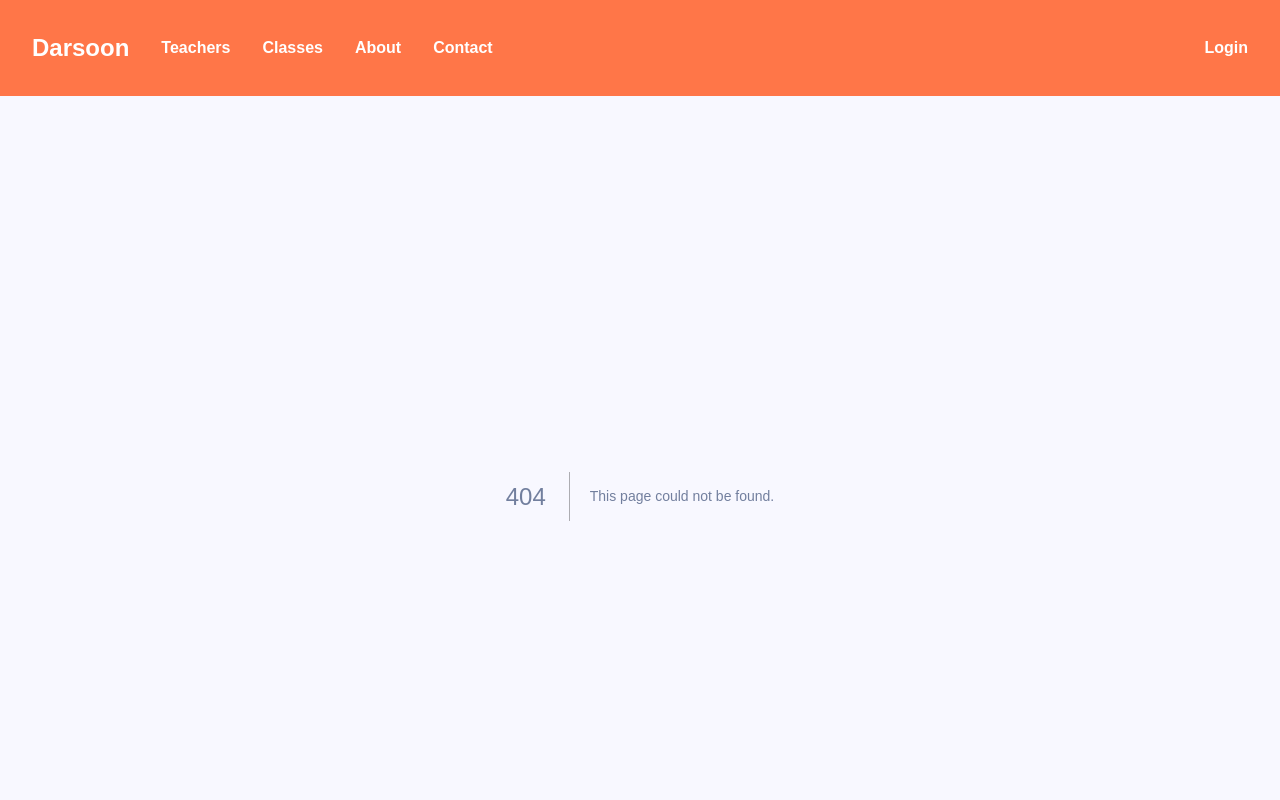
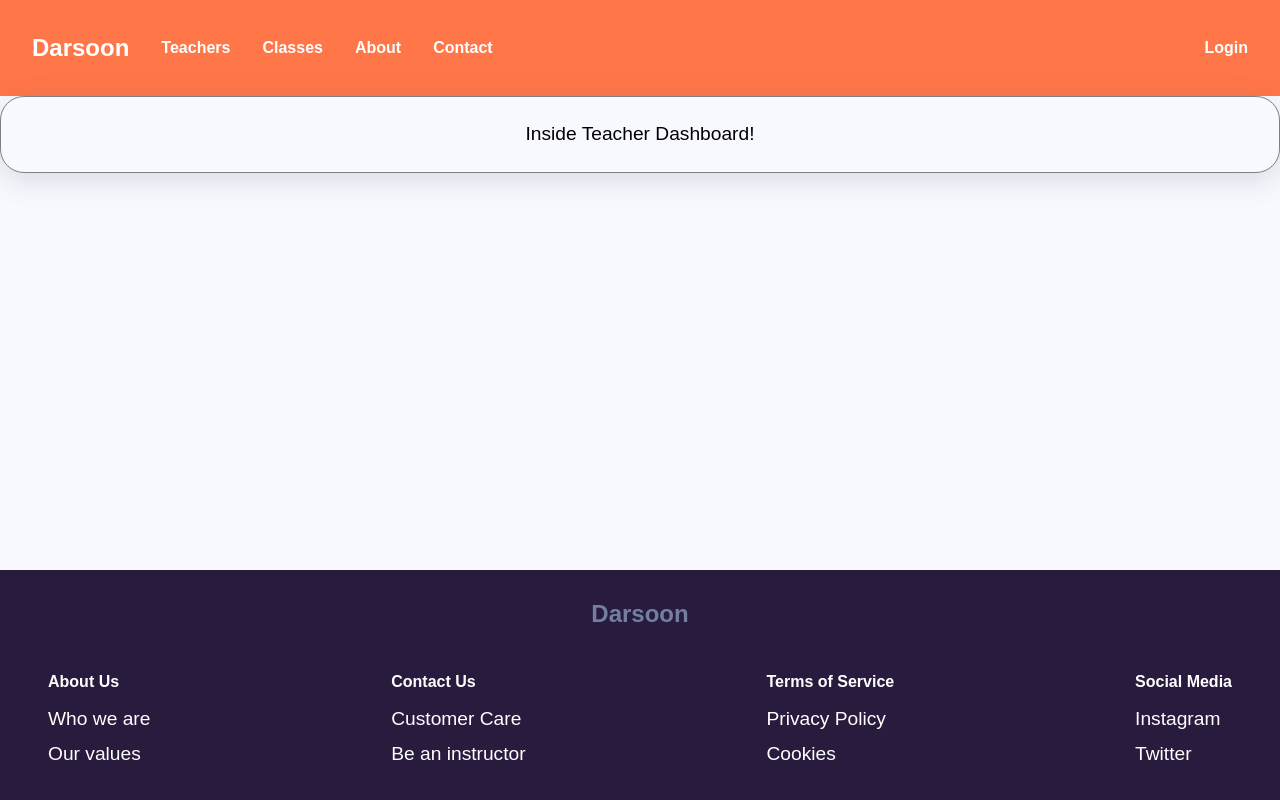
Before and after one commit to darsoonAccount/darsoon-frontend, a Next.js app: page /teacher-dashboard in a window 1280 px wide. Before the commit this address had no page. Shown: the top 800 px of the page. Built offline with nearby package versions, Linux system fonts and the light colour scheme.

Commit message:
add teacher dashboard

```diff
--- /dev/null
+++ b/pages/teacher-dashboard/index.tsx
@@ -0,0 +1,18 @@
+import React from 'react';
+import styled from 'styled-components';
+export default function teacherDashboard () {return (
+    <Div>
+        <p>Inside Teacher Dashboard!</p>
+    </Div>
+)};
+const Div = styled.div`
+padding: 1.5rem;
+border-radius: 1.5rem;
+background: ghostwhite;
+border: 1px solid gray;
+box-shadow: rgba(100, 100, 111, 0.2) 0px 7px 29px 0px;
+display: flex;
+flex-direction: column;
+justify-content: center;
+align-items: center;
+`
```
